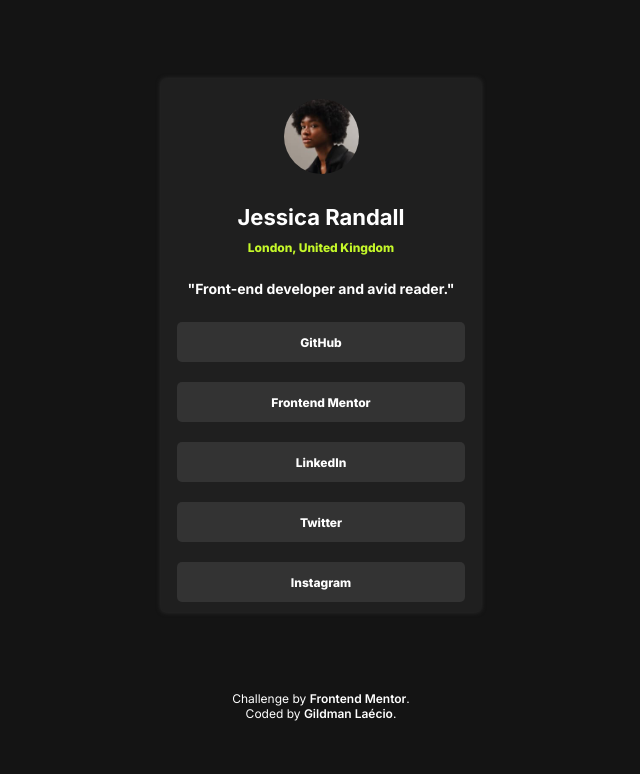
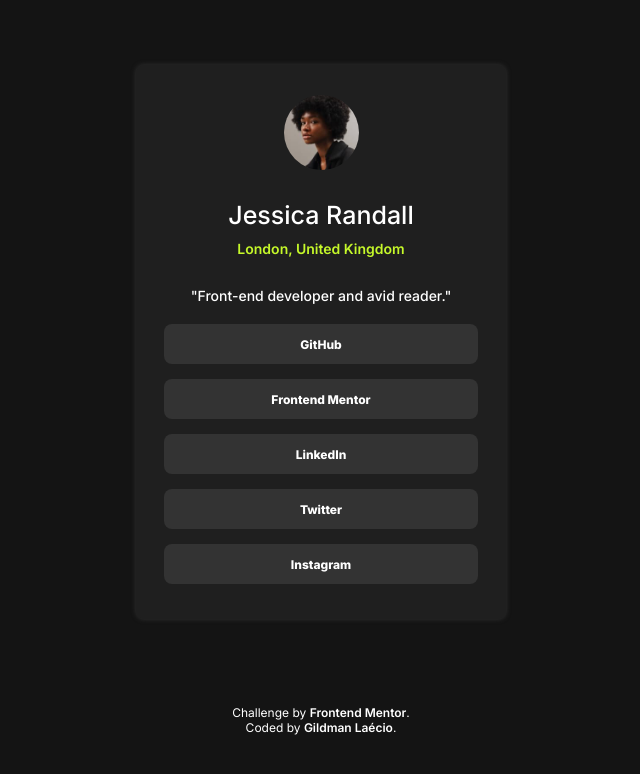
Before and after one commit to gillaercio/social-links-profile-main, a plain HTML site: page index.html in a window 1280 px wide. Shown: the whole page, without its empty margins (319-959 px from the left). Drawn offline with Linux system fonts and the light colour scheme.

Commit message:
Media-query commit

```diff
--- a/assets/css/index.css
+++ b/assets/css/index.css
@@ -2,3 +2,4 @@
 
 @import url(global.css);
 @import url(main.css);
+@import url(media-query.css);
--- a/assets/css/main.css
+++ b/assets/css/main.css
@@ -5,6 +5,7 @@ body {
   height: 100vh;
   display: flex;
   flex-direction: column;
+  gap: 20px;
   justify-content: space-evenly;
   align-items: center;
   align-content: center;
@@ -14,11 +15,11 @@ main#content {
   display: flex;
   flex-direction: column;
   align-items: center;
-  width: 320px;
+  width: 300px;
   background-color: var(--grey-800);
   color: var(--white);
   box-shadow: 0px 0px 5px var(--grey-700);
-  border-radius: 5px;
+  border-radius: 8px;
 }
 
 main#content img {
@@ -29,27 +30,36 @@ main#content img {
 
 main#content h1 {
   margin-block: 10px;
-  font-size: 2.2em;
+  font-size: 2.5em;
+  font-weight: 500;
 }
 
 main#content h2 {
   margin-bottom: 10px;
-  font-size: 1.2em;
+  font-size: 1.4em;
   color: var(--green);
-  font-weight: 800;
+  font-weight: 600;
 }
 
 main#content p {
-  margin-block: 15px;
+  margin-block: 20px;
   font-size: 1.4em;
-  font-weight: 700;
+  font-weight: 500;
 }
 
-main#content a {
+main#content .buttons {
+  display: flex;
+  flex-direction: column;
+  justify-content: center;
+  align-items: center;
+  width: 100%;
+}
+
+main#content .buttons a {
   width: 90%;
   height: 40px;
-  margin-block: 10px;
-  border-radius: 5px;
+  margin-bottom: 15px;
+  border-radius: 8px;
   align-content: center;
   font-size: 1.2em;
   font-weight: 800;
--- /dev/null
+++ b/assets/css/media-query.css
@@ -0,0 +1,19 @@
+@charset "UTF-8";
+
+@media screen and (width > 375px) {
+  main#content {
+    width: 370px;
+  }
+
+  main#content img {
+    margin-top: 30px;
+  }
+
+  main#content .buttons {
+    margin: 0 20px 20px 20px;
+  }
+
+  main#content .buttons a {
+    width: 85%;
+  }
+}
--- a/index.html
+++ b/index.html
@@ -21,11 +21,14 @@
     <h1>Jessica Randall</h1>
     <h2>London, United Kingdom</h2>
     <p>"Front-end developer and avid reader."</p>
-    <a href="#">GitHub</a>
-    <a href="#">Frontend Mentor</a>
-    <a href="#">LinkedIn</a>
-    <a href="#">Twitter</a>
-    <a href="#">Instagram</a>
+
+    <div class="buttons">
+      <a href="#">GitHub</a>
+      <a href="#">Frontend Mentor</a>
+      <a href="#">LinkedIn</a>
+      <a href="#">Twitter</a>
+      <a href="#">Instagram</a>
+    </div>
   </main>
 
   <footer class="attribution">
```
